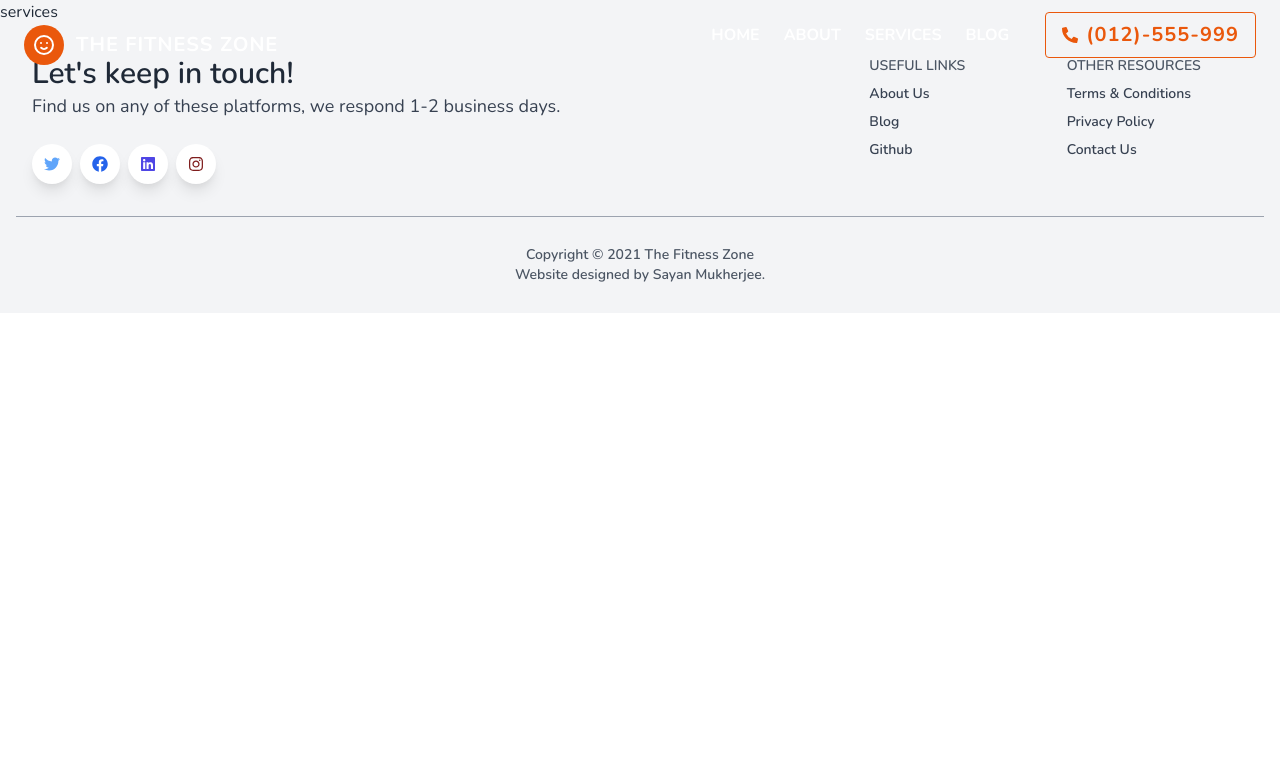
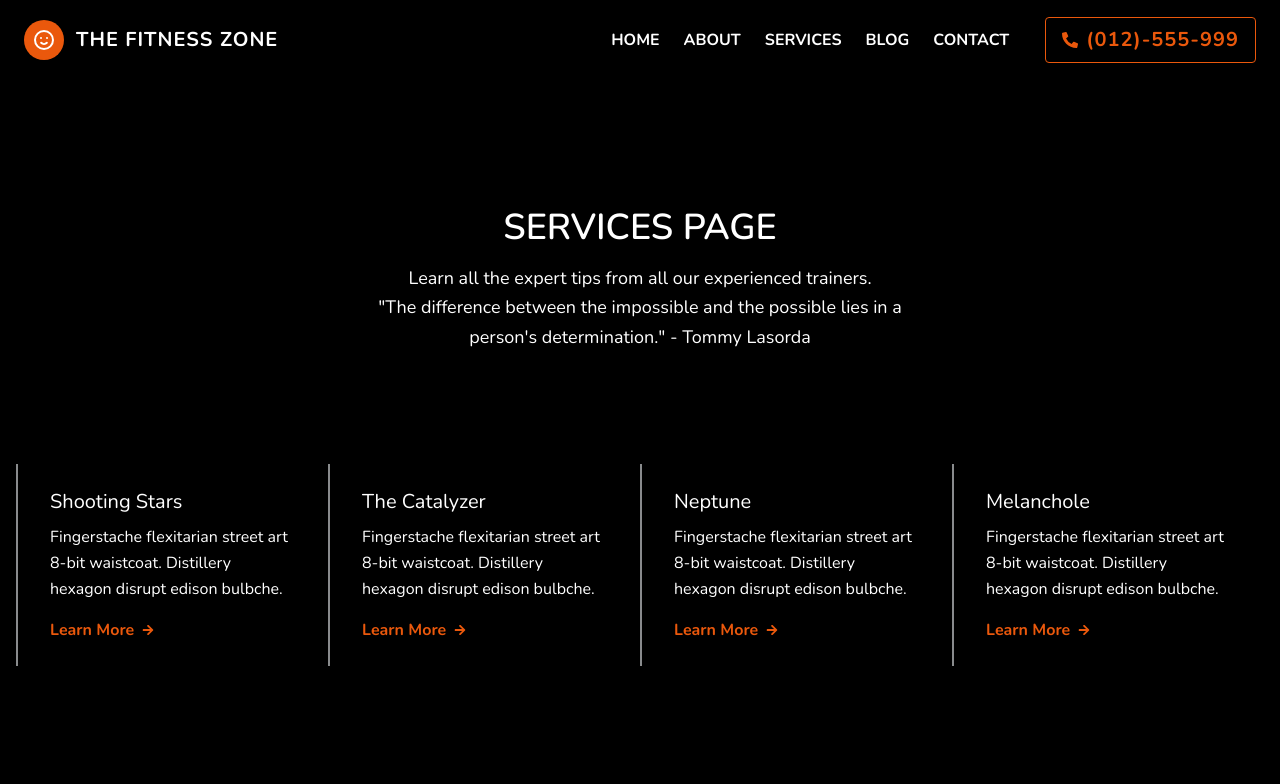
Before and after one commit to ssayanm/nextjs-blog-frontend, a Next.js app: page /services in a window 1280 px wide. Shown: the top 784 px of the page. Built offline with nearby package versions, Linux system fonts and the light colour scheme.

Commit message:
added about, services, contact

```diff
--- a/components/Header.js
+++ b/components/Header.js
@@ -8,7 +8,7 @@ const Header = (props) => {
     <nav
       className={
         (props.transparent
-          ? "top-0 absolute z-50 w-full"
+          ? "top-0 absolute z-50 w-full "
           : "relative bg-white shadow-lg") +
         " flex flex-wrap items-center justify-between px-2 py-3 "
       }
@@ -77,7 +77,7 @@ const Header = (props) => {
           }
           id="example-navbar-warning"
         >
-          <ul className="flex flex-col lg:flex-row list-none lg:ml-auto pb-5 justify-center items-center">
+          <ul className="flex flex-col lg:flex-row list-none lg:ml-auto justify-center items-center">
             <li className="flex items-center">
               <Link href="/">
                 <a
@@ -133,7 +133,19 @@ const Header = (props) => {
                 </a>
               </Link>
             </li>
-
+            <li className="flex items-center">
+              <Link href="/contact">
+                <a
+                  className={
+                    (props.transparent
+                      ? "lg:text-white  text-gray-800"
+                      : "text-gray-800 ") + " navlinks"
+                  }
+                >
+                  Contact
+                </a>
+              </Link>
+            </li>
             <li className="flex items-center">
               <a
                 className={
--- a/components/Hero.js
+++ b/components/Hero.js
@@ -12,6 +12,8 @@ const Hero = () => {
           layout="fill"
           objectFit="cover"
           quality={100}
+          data-aos="zoom-in"
+          data-aos-delay="0"
         />
         <span
           id="blackOverlay"
@@ -31,7 +33,7 @@ const Hero = () => {
               </h1>
 
               <p
-                className="mt-10 mb-8 text-lg text-gray-300"
+                className="mt-6 mb-4 text-lg text-gray-300"
                 data-aos="fade-up"
                 data-aos-delay="400"
               >
--- a/pages/404.js
+++ b/pages/404.js
@@ -1,6 +1,7 @@
 import Link from "next/link";
 import { useEffect } from "react";
 import { useRouter } from "next/router";
+import Meta from "../components/Meta";
 
 const NotFound = () => {
   const router = useRouter();
@@ -10,17 +11,24 @@ const NotFound = () => {
       // router.go(-1)
       // router.go(1)
       router.push("/");
-    }, 3000);
+    }, 5000);
   }, []);
 
   return (
-    <div className="not-found">
-      <h1>Oops....</h1>
-      <h2> Page cannot be found</h2>
-      <Link href="/">
-        <a>Go Back</a>
-      </Link>
-    </div>
+    <section className="not-found py-56 bg-black text-white h-full">
+      <Meta title="Services" />
+      <div className="container px-4 mx-auto">
+        <div className="flex flex-wrap justify-center text-center mb-24">
+          <div className="w-full lg:w-6/12 px-4">
+            <h2 className="text-4xl font-semibold uppercase">Oops....</h2>
+            <p className="text-lg leading-relaxed m-4">Page cannot be found</p>
+            <Link href="/">
+              <a className="btn">Go Back</a>
+            </Link>
+          </div>
+        </div>
+      </div>
+    </section>
   );
 };
 
--- a/pages/about.js
+++ b/pages/about.js
@@ -1,20 +1,60 @@
-import React from "react";
-import Head from "next/head";
+import Link from "next/link";
+import { FaArrowRight, FaUserAstronaut } from "react-icons/fa";
 import Meta from "../components/Meta";
 
 const About = () => {
   return (
-    <section className="pt-48 pb-48 bg-black text-white">
-      <Meta title="about" />
+    <section className="py-52 bg-black text-white">
+      <Meta title="About" />
       <div className="container px-4 mx-auto">
-        <div>
-          <h1>About Page</h1>
-          <p>
-            Lorem ipsum dolor sit amet consectetur adipisicing elit. Saepe
-            laboriosam dolorum temporibus commodi odit autem nesciunt. Facilis,
-            architecto quod animi praesentium illo porro qui illum? Tenetur
-            aliquid esse magnam tempore!
-          </p>
+        <div className="flex flex-wrap justify-center text-center">
+          <div
+            className="w-full lg:w-6/12 px-4"
+            data-aos="fade-up"
+            data-aos-delay="800"
+          >
+            <h2 className="text-4xl font-semibold uppercase">About Us</h2>
+            <p className="text-lg leading-relaxed m-4">
+              Learn all the expert tips from all our experienced trainers.
+              <br /> "The difference between the impossible and the possible
+              lies in a person's determination." - Tommy Lasorda
+            </p>
+            <div class="flex flex-col sm:flex-row mt-20">
+              <div class="sm:w-1/3 text-center sm:pr-8 sm:py-8">
+                <div class="w-20 h-20 rounded-full inline-flex items-center justify-center bg-gray-200 text-gray-400">
+                  <FaUserAstronaut className="w-10 h-10 text-orange-500" />
+                </div>
+                <div class="flex flex-col items-center text-center justify-center">
+                  <h2 class="font-medium title-font mt-4  text-lg">
+                    Phoebe Caulfield
+                  </h2>
+                  <div class="w-12 h-1 bg-orange-600 rounded mt-2 mb-4"></div>
+                  <p class="text-base">
+                    Raclette knausgaard hella meggs normcore williamsburg enamel
+                    pin sartorial venmo tbh hot chicken gentrify portland.
+                  </p>
+                </div>
+              </div>
+              <div class="sm:w-2/3 sm:pl-8 sm:py-8 sm:border-l border-gray-200 sm:border-t-0 border-t mt-4 pt-4 sm:mt-0 text-center sm:text-left">
+                <p class="leading-relaxed text-lg mb-4">
+                  Meggings portland fingerstache lyft, post-ironic fixie man bun
+                  banh mi umami everyday carry hexagon locavore direct trade art
+                  party. Locavore small batch listicle gastropub farm-to-table
+                  lumbersexual salvia messenger bag. Coloring book flannel
+                  truffaut craft beer drinking vinegar sartorial, disrupt
+                  fashion axe normcore meh butcher. Portland 90's scenester
+                  vexillologist forage post-ironic asymmetrical, chartreuse
+                  disrupt butcher paleo intelligentsia pabst before they sold
+                  out four loko. 3 wolf moon brooklyn.
+                </p>
+                <Link href={`/contact`}>
+                  <a className="text-orange-600 inline-flex items-center font-bold md:mb-2 lg:mb-0">
+                    Learn More <FaArrowRight className="w-3 h-3 ml-2" />
+                  </a>
+                </Link>
+              </div>
+            </div>
+          </div>
         </div>
       </div>
     </section>
--- a/pages/contact.js
+++ b/pages/contact.js
@@ -1,11 +1,27 @@
-import React from "react";
+import Meta from "../components/Meta";
 
-const contact = () => {
+const Contact = () => {
   return (
-    <div>
-      <h2>Contact</h2>
-    </div>
+    <section className="py-52 bg-black text-white">
+      <Meta title="Contact" />
+      <div className="container px-4 mx-auto">
+        <div className="flex flex-wrap justify-center text-center mb-24">
+          <div
+            className="w-full lg:w-6/12 px-4"
+            data-aos="fade-up"
+            data-aos-delay="800"
+          >
+            <h2 className="text-4xl font-semibold uppercase">Contact Us</h2>
+            <p className="text-lg leading-relaxed m-4">
+              Learn all the expert tips from all our experienced trainers.
+              <br /> "The difference between the impossible and the possible
+              lies in a person's determination." - Tommy Lasorda
+            </p>
+          </div>
+        </div>
+      </div>
+    </section>
   );
 };
 
-export default contact;
+export default Contact;
--- a/pages/index.js
+++ b/pages/index.js
@@ -26,7 +26,7 @@ export default function Home({ blogs }) {
       <Info />
       <Trainers />
 
-      <BlogList blogs={blogs} />
+      <BlogList blogs={blogs} showLink />
     </div>
   );
 }
--- a/pages/posts/index.js
+++ b/pages/posts/index.js
@@ -14,9 +14,7 @@ export const getStaticProps = async () => {
 
 const index = ({ blogs }) => {
   return (
-    <div>
-      {/* loop over the posts and show them */}
-
+    <div className="py-20 bg-black">
       <BlogList blogs={blogs} />
     </div>
   );
--- a/pages/services.js
+++ b/pages/services.js
@@ -1,11 +1,93 @@
-import React from "react";
+import Link from "next/link";
+import { FaArrowRight } from "react-icons/fa";
+import Meta from "../components/Meta";
 
-const services = () => {
+const Services = () => {
   return (
-    <div>
-      <h2>services</h2>
-    </div>
+    <section className="py-52 bg-black text-white">
+      <Meta title="Services" />
+      <div className="container px-4 mx-auto">
+        <div className="flex flex-wrap justify-center text-center mb-24">
+          <div
+            className="w-full lg:w-6/12 px-4"
+            data-aos="fade-up"
+            data-aos-delay="800"
+          >
+            <h2 className="text-4xl font-semibold uppercase">Services Page</h2>
+            <p className="text-lg leading-relaxed m-4">
+              Learn all the expert tips from all our experienced trainers.
+              <br /> "The difference between the impossible and the possible
+              lies in a person's determination." - Tommy Lasorda
+            </p>
+          </div>
+        </div>
+        <div class="flex flex-wrap">
+          <div class="xl:w-1/4 lg:w-1/2 md:w-full px-8 py-6 border-l-2 border-gray-200 border-opacity-60">
+            <h2 class="text-lg sm:text-xl font-medium title-font mb-2">
+              Shooting Stars
+            </h2>
+            <p class="leading-relaxed text-base mb-4">
+              Fingerstache flexitarian street art 8-bit waistcoat. Distillery
+              hexagon disrupt edison bulbche.
+            </p>
+            <Link href={`/contact`}>
+              <a className="text-orange-600 inline-flex items-center font-bold md:mb-2 lg:mb-0">
+                Learn More <FaArrowRight className="w-3 h-3 ml-2" />
+              </a>
+            </Link>
+          </div>
+          <div class="xl:w-1/4 lg:w-1/2 md:w-full px-8 py-6 border-l-2 border-gray-200 border-opacity-60">
+            <h2 class="text-lg sm:text-xl  font-medium title-font mb-2">
+              The Catalyzer
+            </h2>
+            <p class="leading-relaxed text-base mb-4">
+              Fingerstache flexitarian street art 8-bit waistcoat. Distillery
+              hexagon disrupt edison bulbche.
+            </p>
+            <Link href={`/contact`}>
+              <a className="text-orange-600 inline-flex items-center font-bold md:mb-2 lg:mb-0">
+                Learn More <FaArrowRight className="w-3 h-3 ml-2" />
+              </a>
+            </Link>
+          </div>
+          <div class="xl:w-1/4 lg:w-1/2 md:w-full px-8 py-6 border-l-2 border-gray-200 border-opacity-60">
+            <h2 class="text-lg sm:text-xl  font-medium title-font mb-2">
+              Neptune
+            </h2>
+            <p class="leading-relaxed text-base mb-4">
+              Fingerstache flexitarian street art 8-bit waistcoat. Distillery
+              hexagon disrupt edison bulbche.
+            </p>
+            <Link href={`/contact`}>
+              <a className="text-orange-600 inline-flex items-center font-bold md:mb-2 lg:mb-0">
+                Learn More <FaArrowRight className="w-3 h-3 ml-2" />
+              </a>
+            </Link>
+          </div>
+          <div class="xl:w-1/4 lg:w-1/2 md:w-full px-8 py-6 border-l-2 border-gray-200 border-opacity-60">
+            <h2 class="text-lg sm:text-xl  font-medium title-font mb-2">
+              Melanchole
+            </h2>
+            <p class="leading-relaxed text-base mb-4">
+              Fingerstache flexitarian street art 8-bit waistcoat. Distillery
+              hexagon disrupt edison bulbche.
+            </p>
+            <Link href={`/contact`}>
+              <a className="text-orange-600 inline-flex items-center font-bold md:mb-2 lg:mb-0">
+                Learn More <FaArrowRight className="w-3 h-3 ml-2" />
+              </a>
+            </Link>
+          </div>
+        </div>
+
+        <div className="flex justify-center lg:mt-24">
+          <Link href="/blog-posts" className="btn">
+            <a className="btn">Contact Us</a>
+          </Link>
+        </div>
+      </div>
+    </section>
   );
 };
 
-export default services;
+export default Services;
```
Also changed, not shown: components/BlogList.js (+6 -6 lines).
